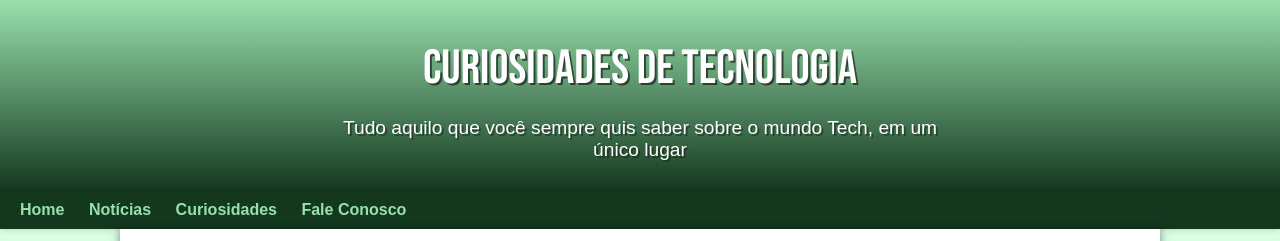
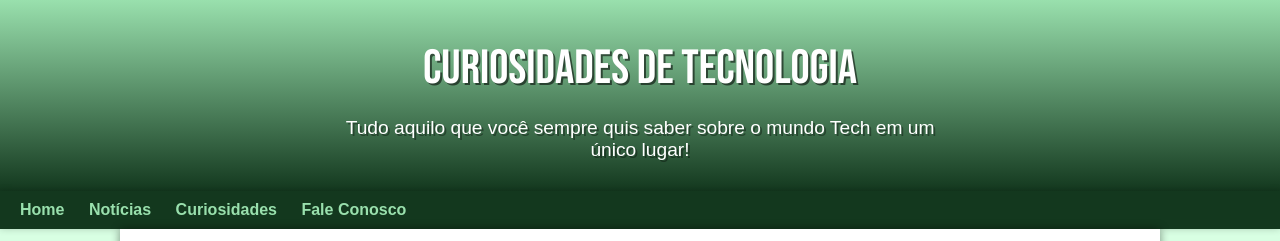
Before and after one commit to PMie23/projeto-android, a plain HTML site: page index.html in a window 1280 px wide. Shown: the top 241 px of the page. Drawn offline with Linux system fonts and the light colour scheme.

Commit message:
retifica ortografica

```diff
--- a/index.html
+++ b/index.html
@@ -10,7 +10,7 @@
 <body>
     <header>
         <h1>Curiosidades de Tecnologia</h1>
-        <p>Tudo aquilo que você sempre quis saber sobre o mundo Tech, em um único lugar</p>
+        <p>Tudo aquilo que você sempre quis saber sobre o mundo Tech em um único lugar!</p>
     </header>
     <nav>
         <a href="#">Home</a>
```
